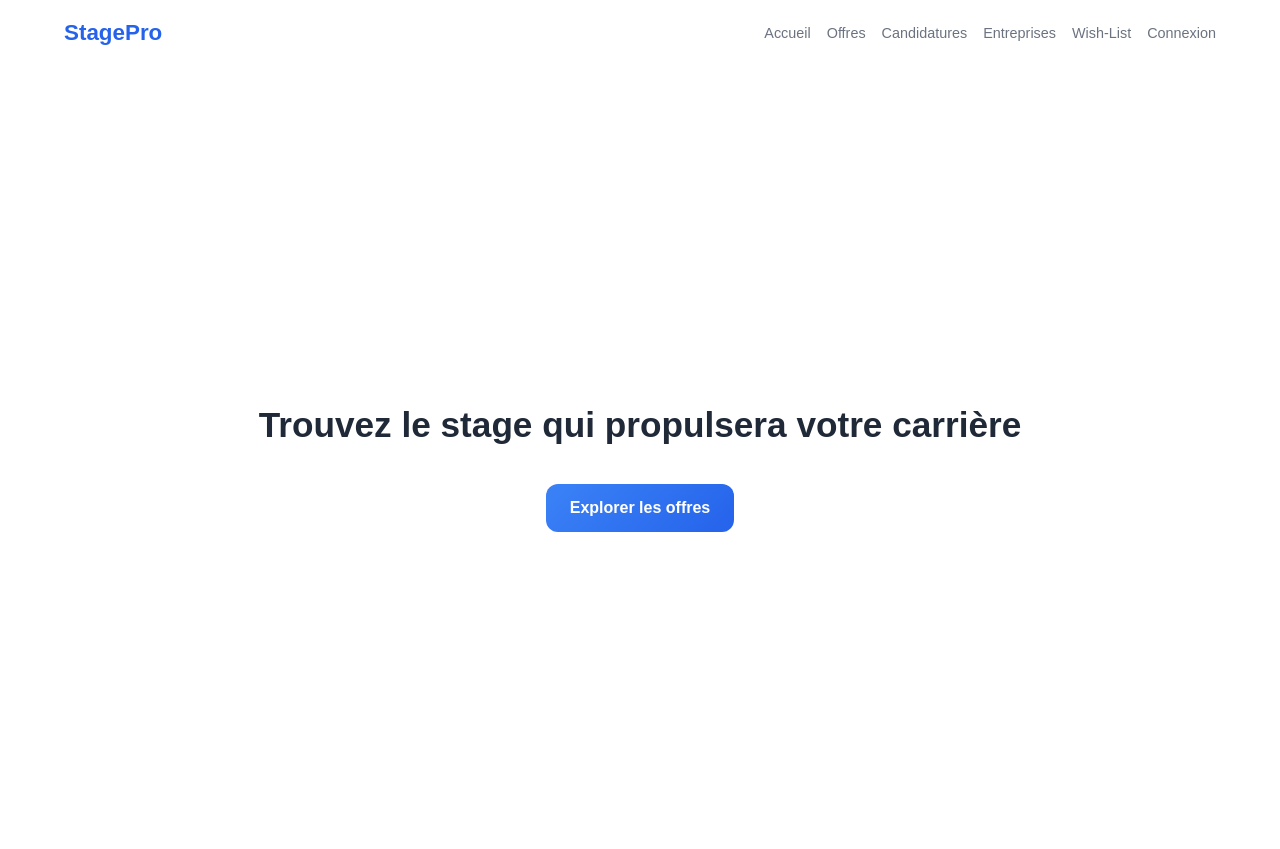
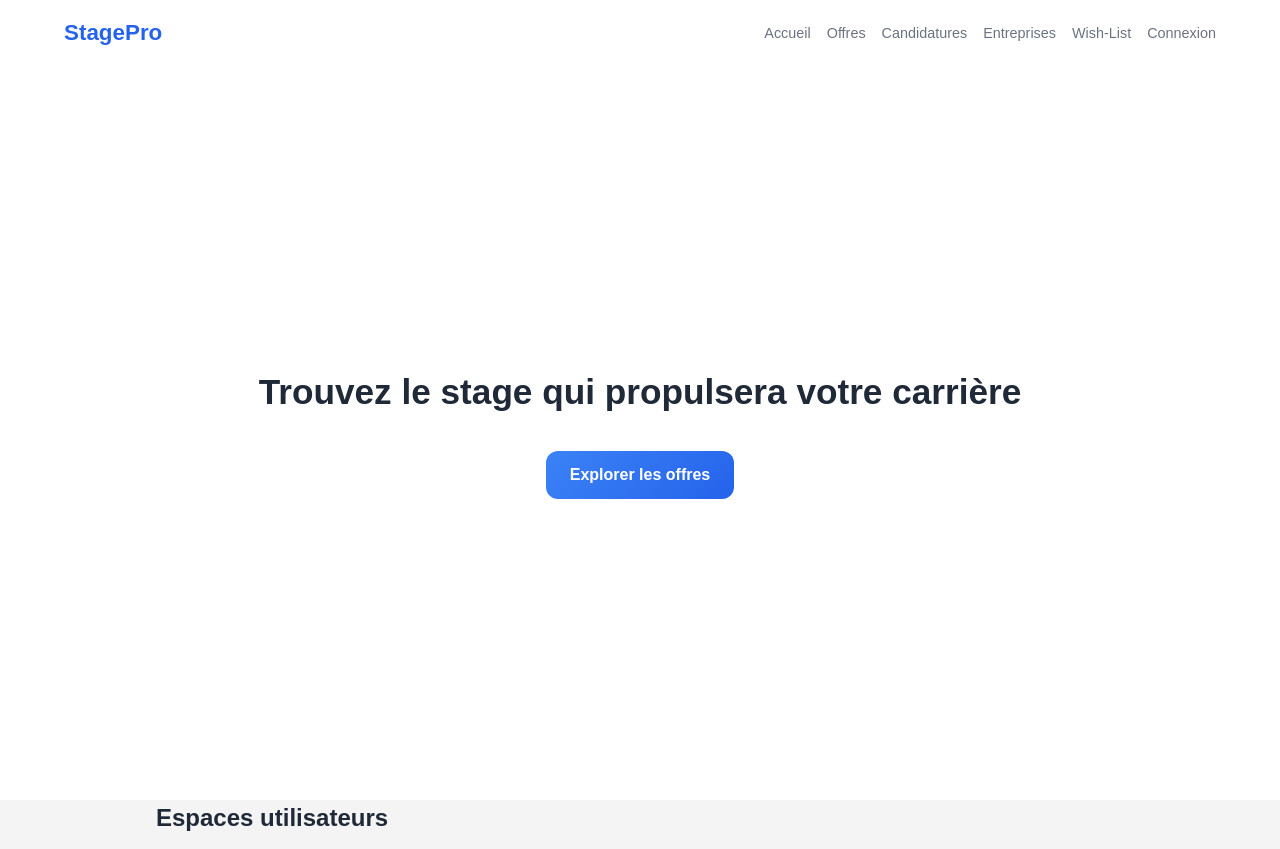
Before and after one commit to baptiste-e/stagepro.fr, a PHP site: page / in a window 1280 px wide. Shown: the top 849 px of the page. Run offline with PHP 8.4, Linux system fonts and the light colour scheme.

Commit message:
centr accueil

```diff
--- a/stagepro.fr/public/js/scripts.js
+++ b/stagepro.fr/public/js/scripts.js
@@ -38,7 +38,15 @@ document.addEventListener('DOMContentLoaded', () => {
 
         const header = document.querySelector('header');
 
-    if (header) {
+        function updateHeaderHeight() {
+        if (header) {
+            document.documentElement.style.setProperty('--header-height', `${header.offsetHeight}px`);
+        }
+    }
+        updateHeaderHeight();
+        window.addEventListener('resize', updateHeaderHeight);
+
+        if (header) {
         window.addEventListener('scroll', () => {
             if (window.scrollY > 0) {
                 header.classList.add('scrolled');
--- a/stagepro.fr/public/styles.css
+++ b/stagepro.fr/public/styles.css
@@ -6,6 +6,7 @@
   --text-main: #1f2937;     /* Anthracite */
   --text-muted: #6b7280;    /* Gris texte */
   --border: #d1d5db;        /* Bordure grise standard */
+  --header-height: 0px;
 }
 
 /* --- Base --- */
@@ -49,7 +50,6 @@ nav ul li strong { color: var(--text-main); font-weight: bold; }
 
 /* --- Layout --- */
 main {
-  max-width: 100%;
   margin: 0;
   padding: 0;
 }
@@ -58,18 +58,16 @@ section { margin-bottom: 2.5rem; }
 
 /* --- Hero --- */
 .hero {
-  height: 100vh;
+  min-height: calc(100vh - var(--header-height));
   width: 100%;
   background: #ffffff;
-
   display: flex;
   flex-direction: column;
-  justify-content: center; /* centre vertical */
-  align-items: center;     /* centre horizontal */
-
+  justify-content: center;
+  align-items: center;
   text-align: center;
   margin: 0;
-  padding: 0;
+  padding: 0 1rem;
 }
 
 
```
